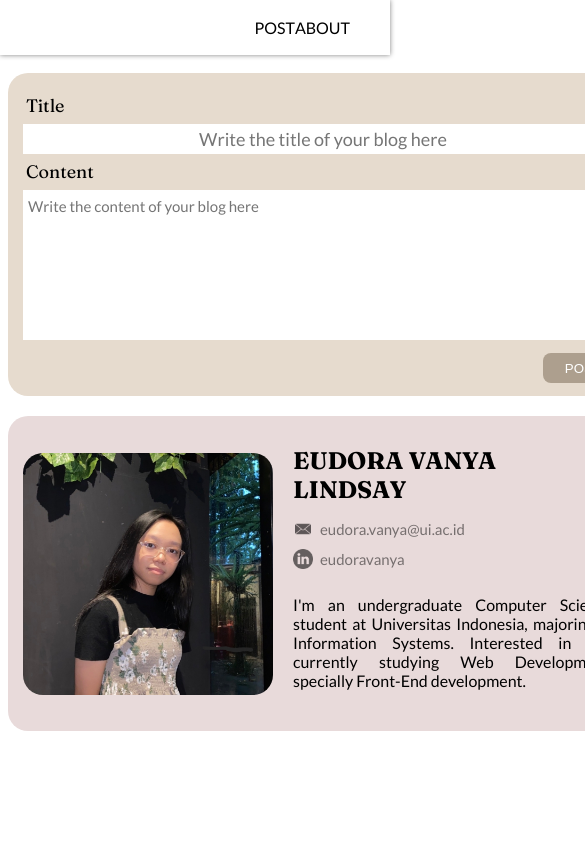
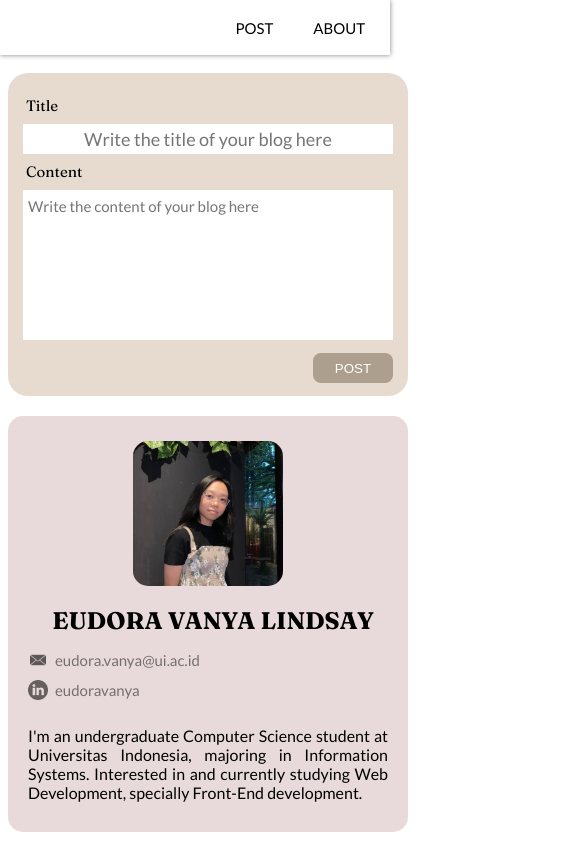
Before and after one commit to Nya2k/Sistech-Oprec-Task, a plain HTML site: page index.html in a window 390 px wide. Shown: the top 844 px of the page, 585 px wide, since content can reach past the window. Drawn offline with Linux system fonts and the light colour scheme; no server answers.

Commit message:
responsive done

```diff
--- a/script.js
+++ b/script.js
@@ -17,11 +17,18 @@ const renderPosts = (posts) => {
           <div class="content-post-container">
             <label class="post-content">${post.content}</label>
           </div>
-          <input type="image" class="edit-icon" id="edit-id" src="assets/edit-icon.png" alt="edit icon"/>
+          <input type="image" class="edit-icon" id="edit-id" src="assets/edit-icon.png" alt="edit icon"/ onclick="scrollToTop()">
       </div>
     `;
   });
   postList.innerHTML = output;
+}
+
+function scrollToTop() {
+  window.scrollTo({
+    top: 0,
+    behavior: 'smooth'
+  });
 }
 
 fetch('https://sistech-api.vercel.app/blog/',{
--- a/styles/form.css
+++ b/styles/form.css
@@ -75,3 +75,31 @@
     opacity: 0.6;
     transition: 0.15;
   }
+
+  @media (max-width: 700px) {
+    .form-container{
+      width: 400px;
+    }
+
+    .title{
+      font-size: 15px;
+    }
+
+    .title-form, .content-form{
+      width: 400px;
+    }
+  }
+
+  @media (max-width: 470px) {
+    .form-container{
+      width: 370px;
+    }
+
+    .title{
+      font-size: 15px;
+    }
+
+    .title-form, .content-form{
+      width: 370px;
+    }
+  }
--- a/styles/header.css
+++ b/styles/header.css
@@ -48,6 +48,7 @@ header{
 .navigation-title{
   text-decoration: none;
   color: black;
+  margin: 20px;
 }
 
 .tooltip{
@@ -69,3 +70,12 @@ header{
   opacity: 0.8;
   transition: 0.6s;
 }
+
+@media (max-width: 470px) {
+  .menu-section{
+    padding-right: 5px;
+  }
+  .navigation-title{
+    font-size: 15px;
+  }
+}
--- a/styles/posts.css
+++ b/styles/posts.css
@@ -27,7 +27,35 @@ position: relative;
   width: 20px;
   object-fit: contain;
   position: absolute;
-  top: 13;
-  right: 13;
+  top: 20;
+  right: 15;
   opacity: 0.6;
 }
+
+@media (max-width: 700px) {
+  .post-container{
+    width: 400px;
+    }
+
+    .edit-icon{
+      width: 15px;
+    }
+}
+
+@media (max-width: 470px) {
+  .post-container{
+    width: 370px;
+    }
+
+  .title-content{
+    font-size: 20px;
+  }
+
+    .post-content{
+      font-size: 14px;
+    }
+
+    .edit-icon{
+      width: 15px;
+    }
+}
--- a/styles/profile.css
+++ b/styles/profile.css
@@ -72,3 +72,64 @@
   .description{
     text-align: justify;
   }
+
+  @media (max-width: 700px) {
+    .profile{
+      width: 380px;
+      flex-direction: column;
+      padding: 25px;
+      border-radius: 15px;
+    }
+
+    .profile-picture{
+      width: 150px;
+      border-radius: 15px;
+    }
+
+    .name{
+      display: flex;
+      align-items: center;
+      justify-content: center;
+      padding-top: 5px;
+    }
+
+    .description{
+      text-align: justify;
+      padding-right: 10px;
+      margin-bottom: -5px;
+    }
+  }
+
+  @media (max-width: 470px) {
+    .profile{
+      width: 350px;
+      flex-direction: column;
+      padding: 25px;
+      border-radius: 15px;
+    }
+
+    .profile-picture{
+      width: 150px;
+      border-radius: 15px;
+    }
+
+
+    .name{
+      display: flex;
+      align-items: center;
+      justify-content: center;
+      padding-top: 5px;
+    }
+
+    .email-icon, .linkedin-icon{
+      padding-left: 15px;
+      padding-right: 7px;
+    }
+
+    .description{
+      text-align: justify;
+      padding-left: 15px;
+      padding-right: 25px;
+      margin-bottom: -5px;
+    }
+  }
```
Lines whose indentation alone changed are shown as unchanged.
